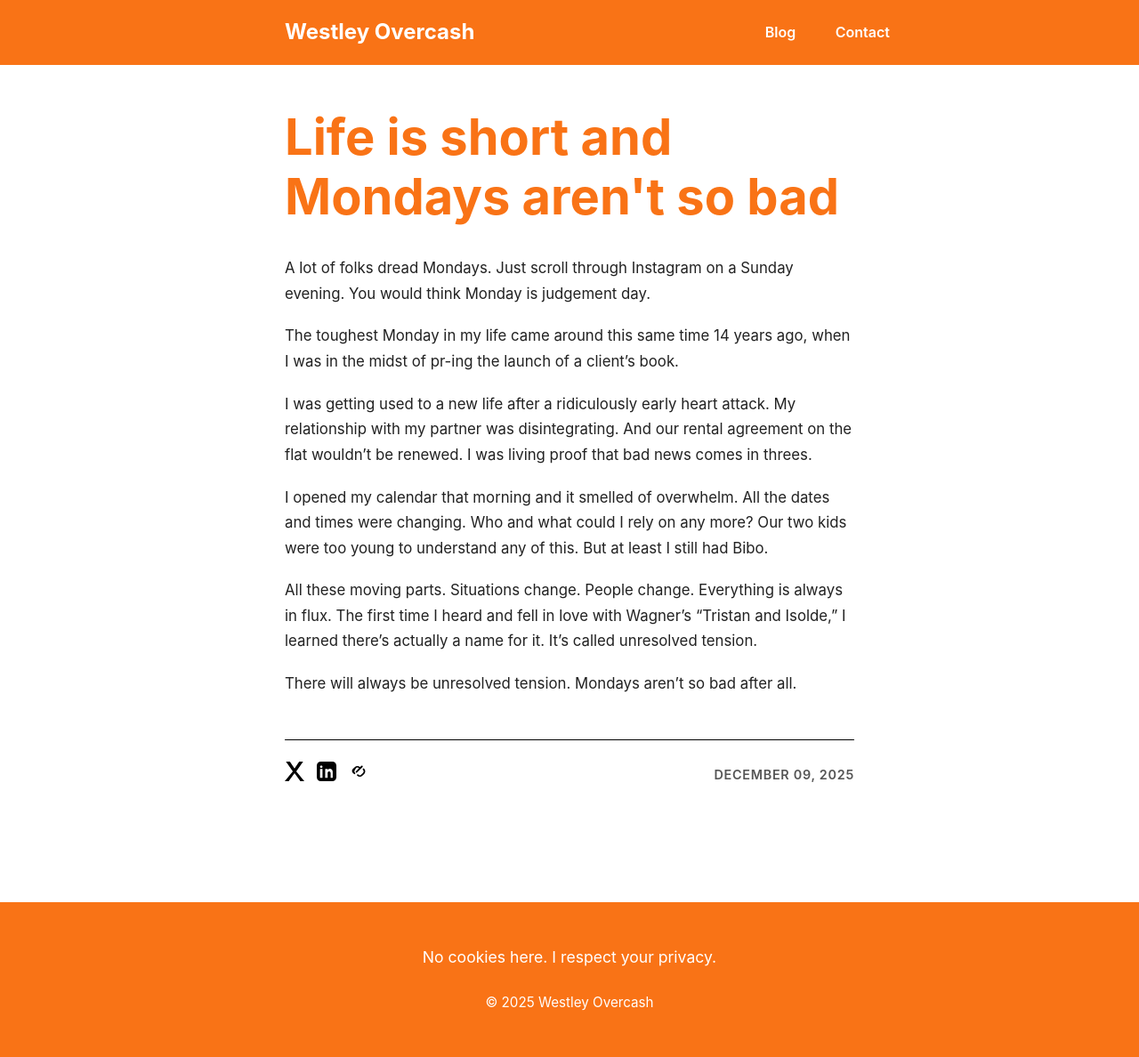
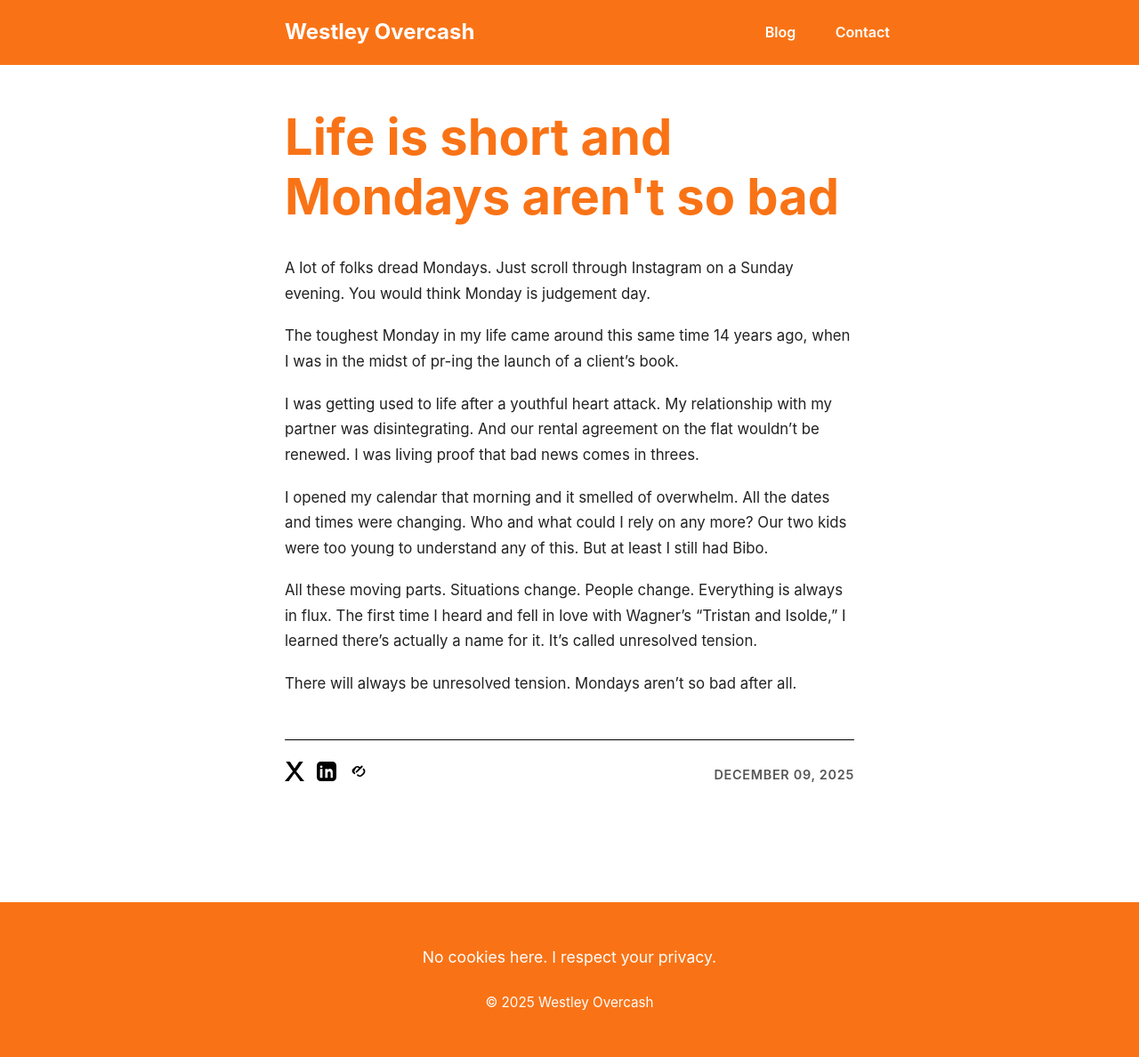
Before and after one commit to westleyovercash/westleyovercash.github.io, a Jekyll site: the page built from _posts/2025-12-09-life-is-short-and-mondays-arent-so-bad.md, in a window 1280 px wide. Shown: the whole page at 89% size. Built offline with Jekyll 4.4.1, drawn with Linux system fonts in a browser that asks for light colours.

Commit message:
Update 2025-12-09-life-is-short-and-mondays-arent-so-bad.md

```diff
--- a/_posts/2025-12-09-life-is-short-and-mondays-arent-so-bad.md
+++ b/_posts/2025-12-09-life-is-short-and-mondays-arent-so-bad.md
@@ -7,7 +7,7 @@ A lot of folks dread Mondays. Just scroll through Instagram on a Sunday evening.
 
 The toughest Monday in my life came around this same time 14 years ago, when I was in the midst of pr-ing the launch of a client's book.
 
-I was getting used to a new life after a ridiculously early heart attack. My relationship with my partner was disintegrating. And our rental agreement on the flat wouldn't be renewed. I was living proof that bad news comes in threes.
+I was getting used to life after a youthful heart attack. My relationship with my partner was disintegrating. And our rental agreement on the flat wouldn't be renewed. I was living proof that bad news comes in threes.
 
 I opened my calendar that morning and it smelled of overwhelm. All the dates and times were changing. Who and what could I rely on any more? Our two kids were too young to understand any of this. But at least I still had Bibo.
 
```
